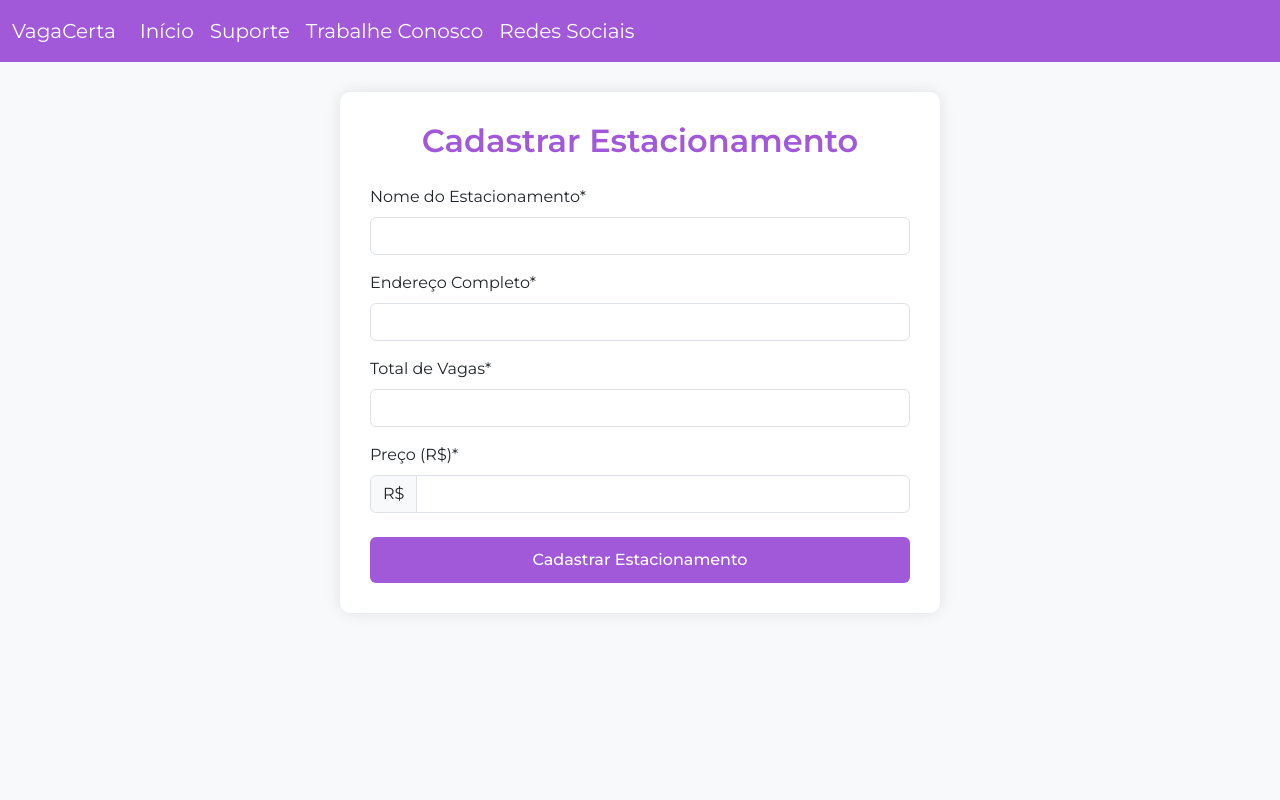
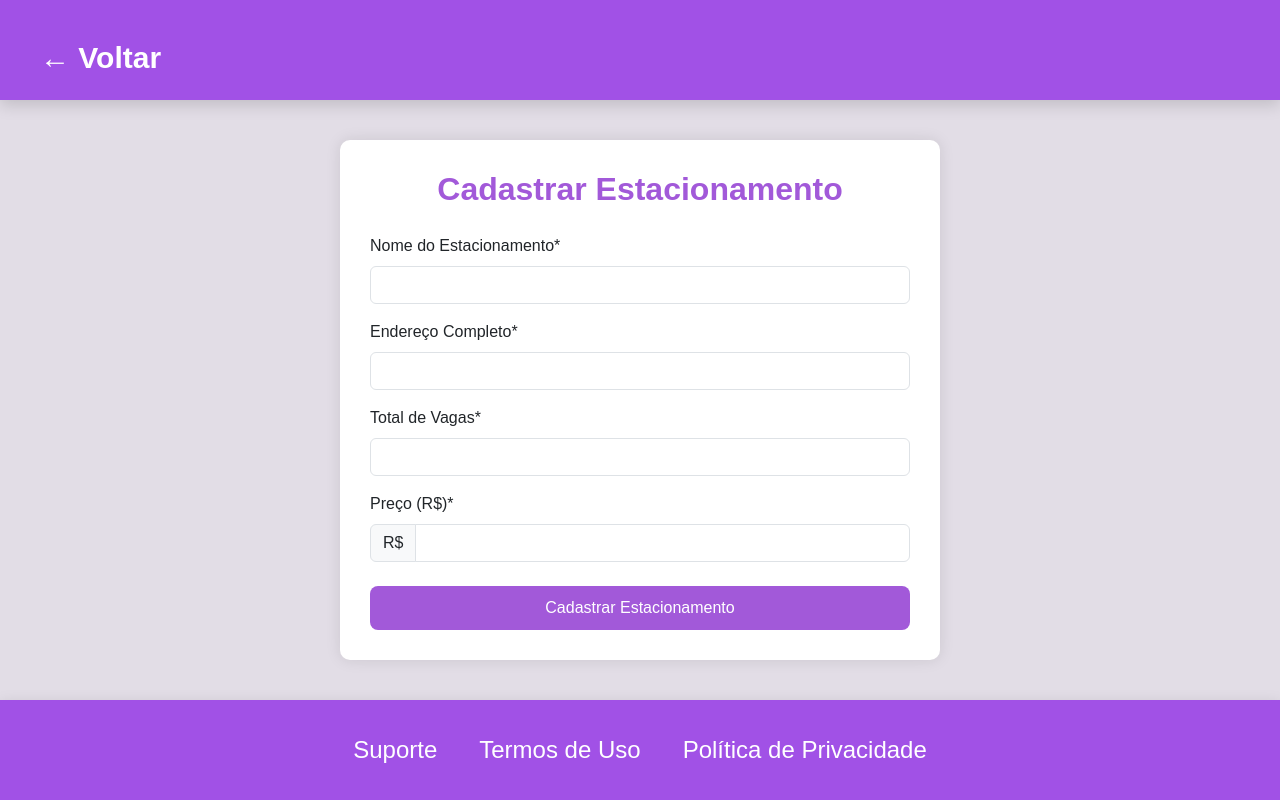
Before and after one commit to dueduno/in1039_aula_time1_github, a Django app: page /criar_estacionamento/ in a window 1280 px wide. Run offline with Django 5.2, Linux system fonts and the light colour scheme; a user stored in the database is signed in; some libraries are stand-ins or nearby versions.

Commit message:
Tela de criar estacionamento funcionando e arrumada

```diff
--- a/myProject/myApp/templates/criar_estacionamento.html
+++ b/myProject/myApp/templates/criar_estacionamento.html
@@ -4,115 +4,142 @@
   <meta charset="UTF-8">
   <meta name="viewport" content="width=device-width, initial-scale=1.0">
   <title>Cadastrar Estacionamento - VagaCerta</title>
+
   <link href="https://cdn.jsdelivr.net/npm/bootstrap@5.3.5/dist/css/bootstrap.min.css" rel="stylesheet">
-  <script src="https://kit.fontawesome.com/a076d05399.js" crossorigin="anonymous"></script>
-  <link rel="preconnect" href="https://fonts.googleapis.com">
-  <link rel="preconnect" href="https://fonts.gstatic.com" crossorigin>
-  <link href="https://fonts.googleapis.com/css2?family=Montserrat:ital,wght@0,100..900;1,100..900&display=swap" rel="stylesheet">
+
   <style>
     body {
       font-family: 'Montserrat', sans-serif;
-      background-color: #f8f9fa;
+      background-color: #e2dde6;
+      padding: 0;
       margin: 0;
-      padding: 0;
+
+      /* Centralizar com Flex */
+      display: flex;
+      justify-content: center;
+      align-items: center;
+      min-height: 100vh;
     }
-    .navbar {
-      background-color: #a259d9;
-      font-size: 20px;
+
+    .retangulo-topo, .retangulo-baixo {
+      width: 100%;
+      height: 100px;
+      background-color: #A151E6;
+      position: fixed;
+      left: 0;
+      box-shadow: 0 5px 15px rgba(0, 0, 0, 0.15);
+      z-index: 10;
     }
+
+    .retangulo-topo {
+      top: 0;
+    }
+
+    .retangulo-baixo {
+      bottom: 0;
+      display: flex;
+      justify-content: center;
+      align-items: center;
+      gap: 30px;
+      font-size: 18px;
+    }
+
+    .botao-voltar {
+      position: absolute;
+      top: 25px;
+      left: 20px;
+      background-color: transparent;
+      border: none;
+      color: white;
+      font-size: 30px;
+      font-weight: bold;
+      padding: 10px 20px;
+      border-radius: 8px;
+      cursor: pointer;
+    }
+
+    .botao-voltar:hover {
+      background-color: rgba(255, 255, 255, 0.3);
+      text-decoration: underline;
+    }
+
     .form-container {
       background-color: white;
       border-radius: 10px;
       box-shadow: 0 0 15px rgba(0,0,0,0.1);
       padding: 30px;
-      margin: 30px auto;
       max-width: 600px;
+      width: 100%;
     }
+
     .form-title {
       color: #a259d9;
       margin-bottom: 25px;
       text-align: center;
       font-weight: 600;
     }
+
     .btn-purple {
       background-color: #a259d9;
       color: white;
       font-weight: 500;
       width: 100%;
       padding: 10px;
+      border: none;
+      border-radius: 8px;
+      transition: background-color 0.3s ease;
     }
+
     .btn-purple:hover {
       background-color: #8a4ac2;
       color: white;
     }
-    .alert-container {
-      position: fixed;
-      top: 80px;
-      right: 20px;
-      z-index: 1000;
-      min-width: 300px;
+    .link-footer {
+      background: none;
+      border: none;
+      color: white;
+      font-size: 24px;
+      cursor: pointer;
     }
+
+    .link-footer:hover {
+      text-decoration: underline;
+    }
+
+
   </style>
 </head>
 <body>
-  <!-- Navbar igual ao template base -->
-  <nav class="navbar navbar-expand-lg">
-    <div class="container-fluid">
-      <a class="navbar-brand text-white" href="#">VagaCerta</a>
-      <div class="collapse navbar-collapse">
-        <ul class="navbar-nav me-auto">
-          <li class="nav-item">
-            <a class="nav-link text-white active" href="#">Início</a>
-          </li>
-          <li class="nav-item">
-            <a class="nav-link text-white" href="#">Suporte</a>
-          </li>
-          <li class="nav-item">
-            <a class="nav-link text-white" href="#">Trabalhe Conosco</a>
-          </li>
-          <li class="nav-item">
-            <a class="nav-link text-white" href="#">Redes Sociais</a>
-          </li>
-        </ul>
-      </div>
-    </div>
-  </nav>
-
-  <!-- Container para mensagens -->
-  <div class="alert-container">
-    {% if messages %}
-      {% for message in messages %}
-        <div class="alert alert-{% if message.tags == 'error' %}danger{% else %}success{% endif %} alert-dismissible fade show">
-          {{ message }}
-          <button type="button" class="btn-close" data-bs-dismiss="alert"></button>
-        </div>
-      {% endfor %}
-    {% endif %}
+  <!-- TOPO -->
+  <div class="retangulo-topo">
+    <button class="botao-voltar" onclick="history.back()">← Voltar</button>
   </div>
 
-  <!-- Formulário de cadastro -->
-  <div class="container">
   <div class="form-container">
     <h2 class="form-title">Cadastrar Estacionamento</h2>
 
     <form method="post" action="{% url 'criar_estacionamento' %}">
       {% csrf_token %}
 
+      <!-- Nome do Estacionamento -->
       <div class="mb-3">
         <label for="nome" class="form-label">Nome do Estacionamento*</label>
         <input type="text" class="form-control" id="nome" name="nome" required>
       </div>
 
+      <!-- Endereço -->
       <div class="mb-3">
         <label for="endereco" class="form-label">Endereço Completo*</label>
         <input type="text" class="form-control" id="endereco" name="endereco" required>
       </div>
 
+      <!-- Total de Vagas -->
       <div class="mb-3">
         <label for="total_vagas" class="form-label">Total de Vagas*</label>
         <input type="number" class="form-control" id="total_vagas" name="total_vagas" min="1" required>
       </div>
 
+      <!-- Preço -->
       <div class="mb-4">
         <label for="preco" class="form-label">Preço (R$)*</label>
         <div class="input-group">
@@ -121,20 +148,18 @@
         </div>
       </div>
 
+      <!-- Botão de Submit -->
       <button type="submit" class="btn btn-purple">Cadastrar Estacionamento</button>
     </form>
   </div>
+
+  <!-- RODAPÉ -->
+  <div class="retangulo-baixo">
+    <button class="link-footer" onclick="window.location.href='suporte.html'">Suporte</button>
+    <button class="link-footer" onclick="window.location.href='termo_de_uso.html'">Termos de Uso</button>
+    <button class="link-footer" onclick="window.location.href='politica_de_privacidade.html'">Política de Privacidade</button>
   </div>
 
   <script src="https://cdn.jsdelivr.net/npm/bootstrap@5.3.5/dist/js/bootstrap.bundle.min.js"></script>
-  <script>
-    // Fecha automaticamente as mensagens após 5 segundos
-    setTimeout(() => {
-      const alerts = document.querySelectorAll('.alert');
-      alerts.forEach(alert => {
-        new bootstrap.Alert(alert).close();
-      });
-    }, 5000);
-  </script>
 </body>
 </html>
```
Also changed, not shown: myProject/db.sqlite3. Lines whose indentation alone changed are shown as unchanged.
